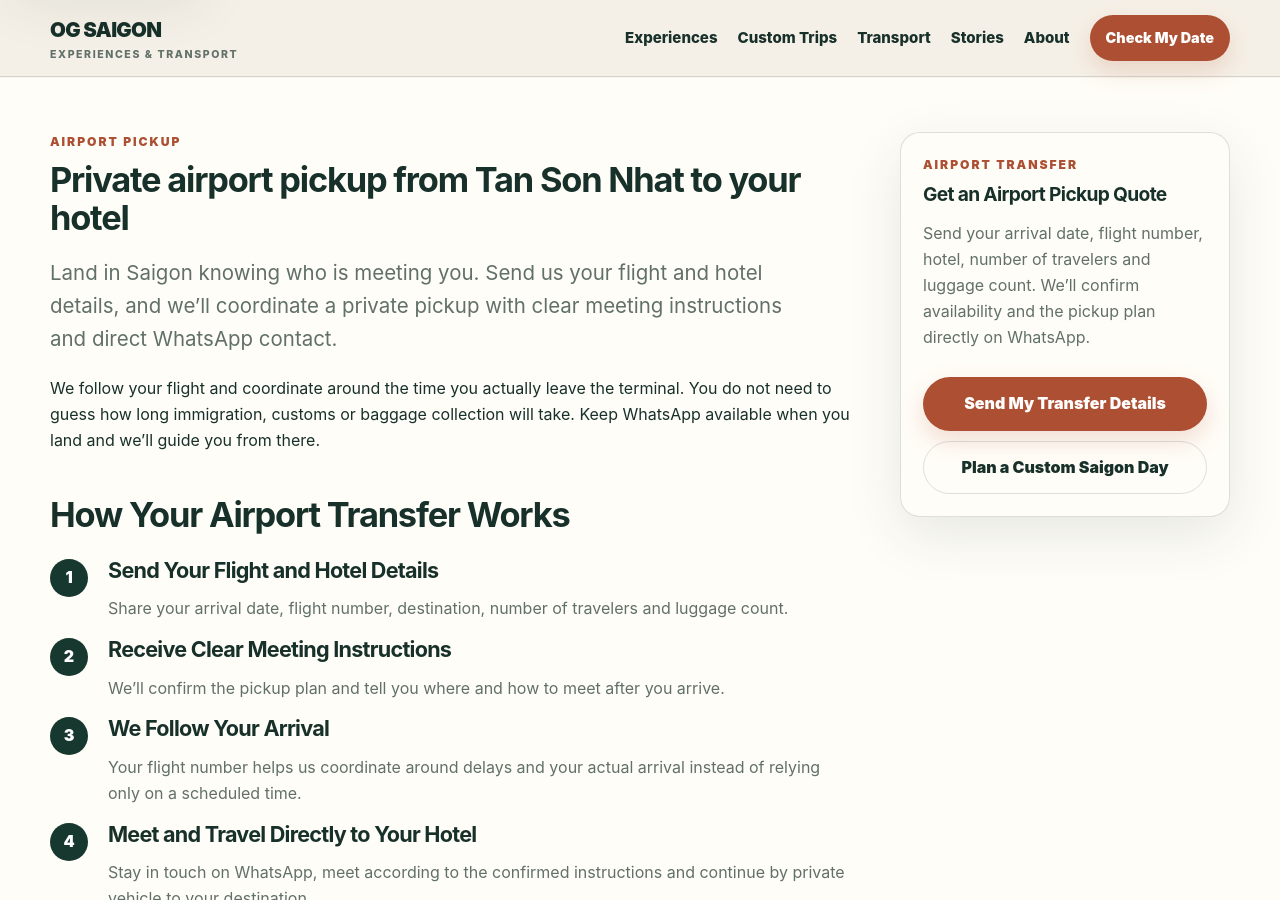
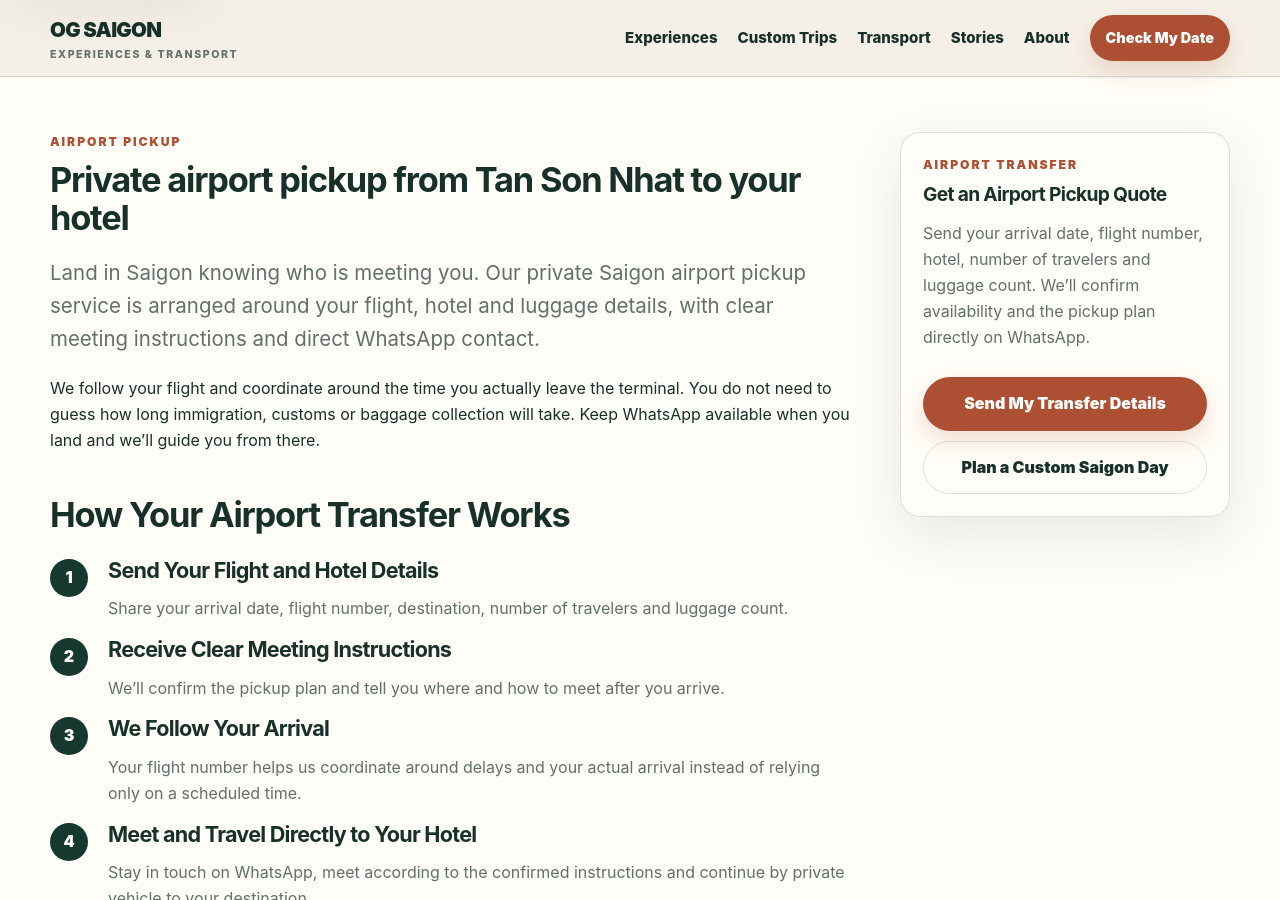
Before and after one commit to DSG2025/DSG2025.github.io, a Jekyll site: the page built from transport/index.html, in a window 1280 px wide and 900 px high, scrolled down 843 px. Built offline with Jekyll 4.4.1, drawn with Linux system fonts in a browser that asks for light colours.

Commit message:
SEO: reinforce Saigon airport pickup intent

```diff
--- a/transport/index.html
+++ b/transport/index.html
@@ -60,7 +60,7 @@ layout: null
 <article>
 <div class="eyebrow">Airport pickup</div>
 <h2>Private airport pickup from Tan Son Nhat to your hotel</h2>
-<p class="lead">Land in Saigon knowing who is meeting you. Send us your flight and hotel details, and we’ll coordinate a private pickup with clear meeting instructions and direct WhatsApp contact.</p>
+<p class="lead">Land in Saigon knowing who is meeting you. Our private Saigon airport pickup service is arranged around your flight, hotel and luggage details, with clear meeting instructions and direct WhatsApp contact.</p>
 <p>We follow your flight and coordinate around the time you actually leave the terminal. You do not need to guess how long immigration, customs or baggage collection will take. Keep WhatsApp available when you land and we’ll guide you from there.</p>
 <h2 class="section-subheading">How Your Airport Transfer Works</h2>
 <div class="timeline">
```
